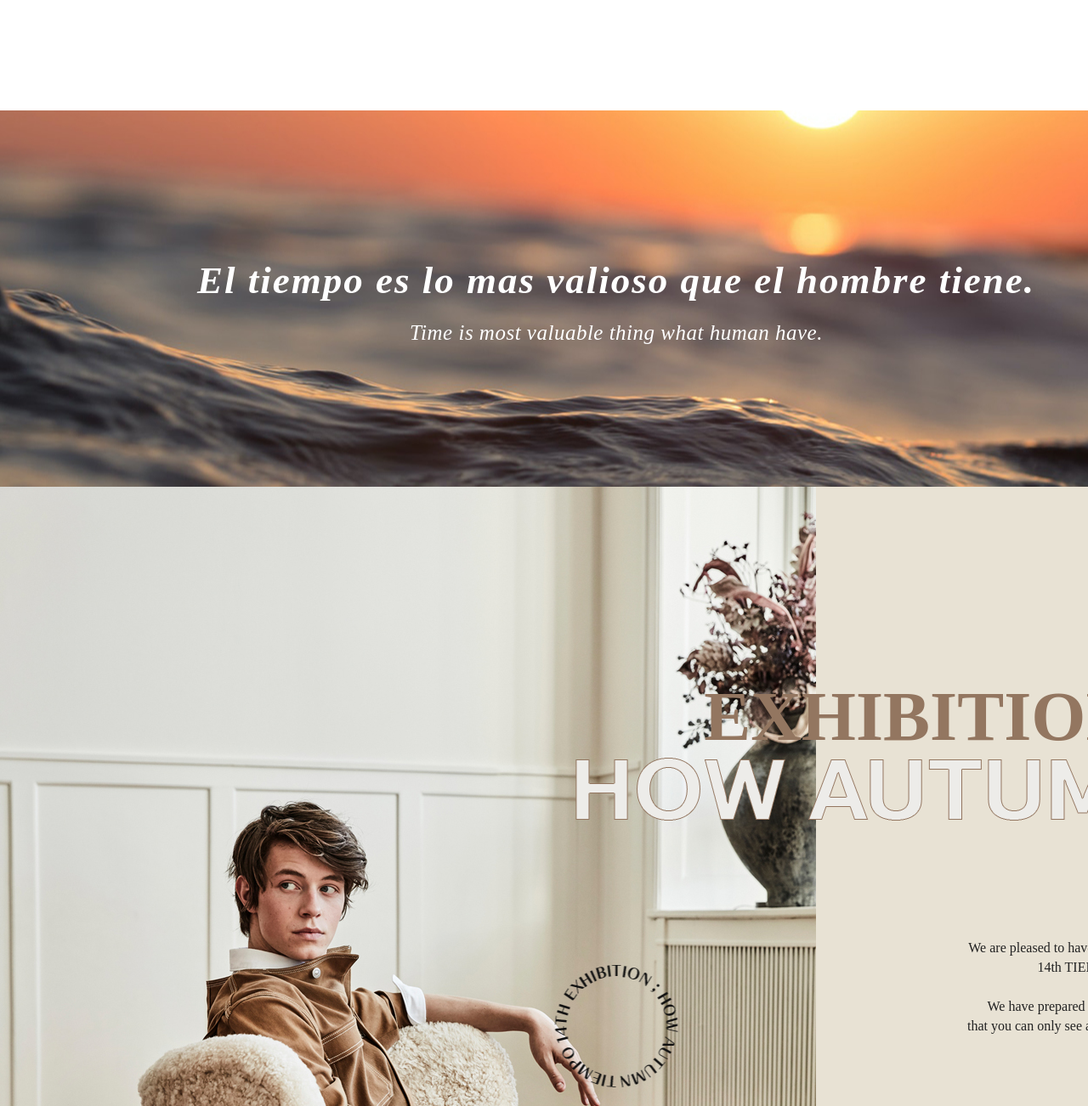
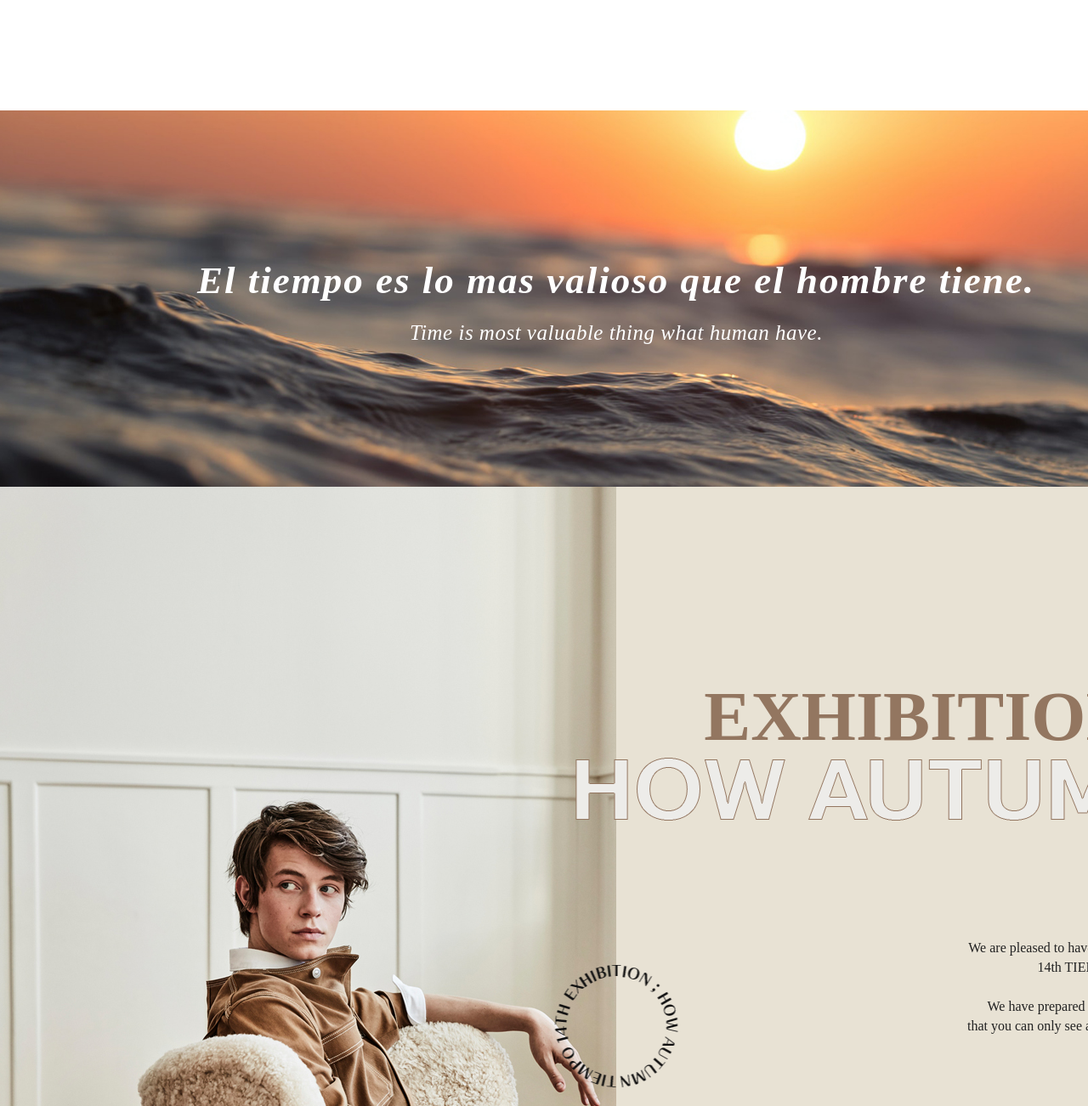
Before and after one commit to won-jiyun/TIEMPO, a plain HTML site: page index.html in a window 1280 px wide. Shown: the part 4020-5322 px from the top of the page at 85% size. Drawn offline with nearby package versions, Linux system fonts and the light colour scheme; a web font is replaced by a local one.

Commit message:
Add files via upload

```diff
--- a/css/index.css
+++ b/css/index.css
@@ -457,6 +457,7 @@ body {
 #attach_bg {
     background-image: url(../images/main/5.attachment.jpg);
     background-repeat: no-repeat;
+    background-size: cover;
     background-attachment: fixed;
     height: 443px;
     background-position: center;
@@ -504,6 +505,11 @@ body {
     position: absolute;
     top: 0;
     left: 0;
+    width: 50%;
+    overflow: hidden;
+}
+#exhibition .e_left img{
+    overflow: hidden;
 }
 #exhibition .e_right {
     width: 1320px;
--- a/css/sub3.css
+++ b/css/sub3.css
@@ -259,7 +259,8 @@ body {
 #promotion h2{
     position: absolute;
     top: -90px;
-    left: 858px;
+    left: 50%;
+    margin-left: -90px;
     font-size: 30px;
     font-family: 'LeferiPoint-SpecialA';
     font-weight: 500;
```
